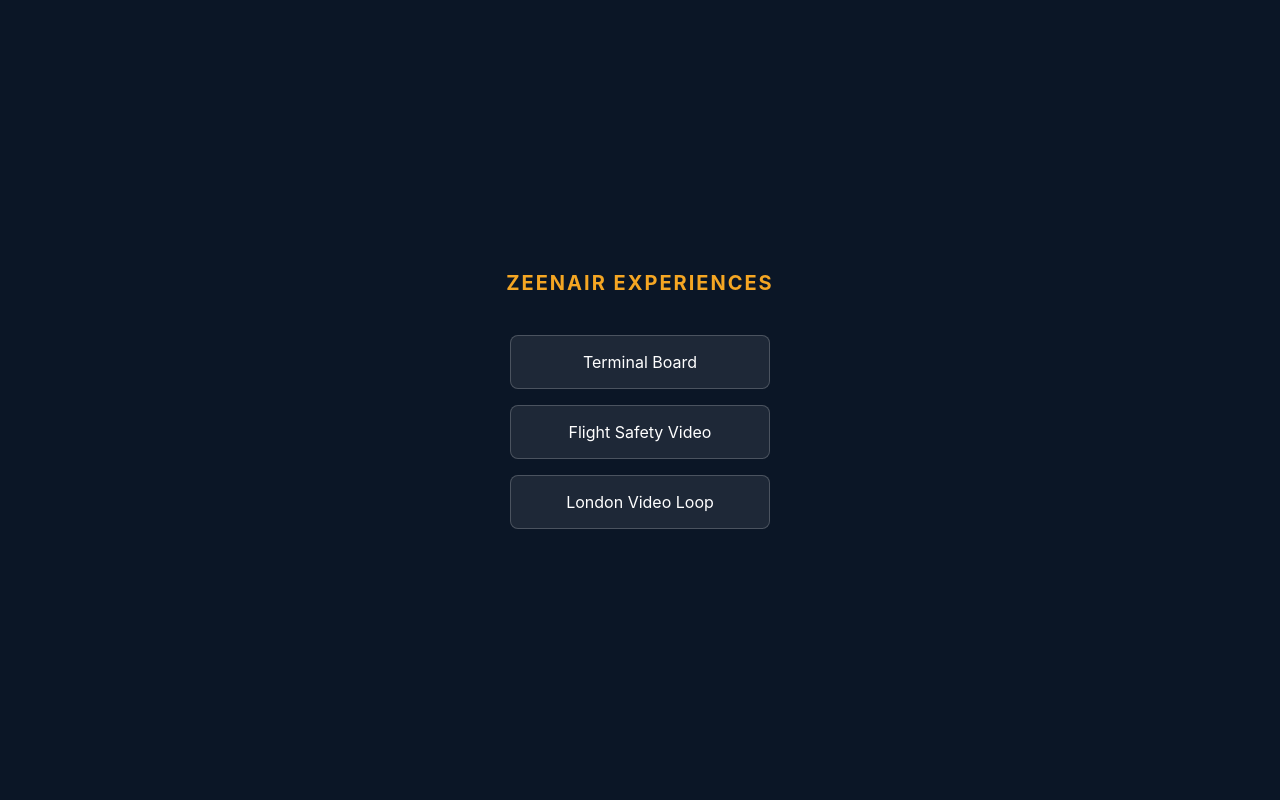
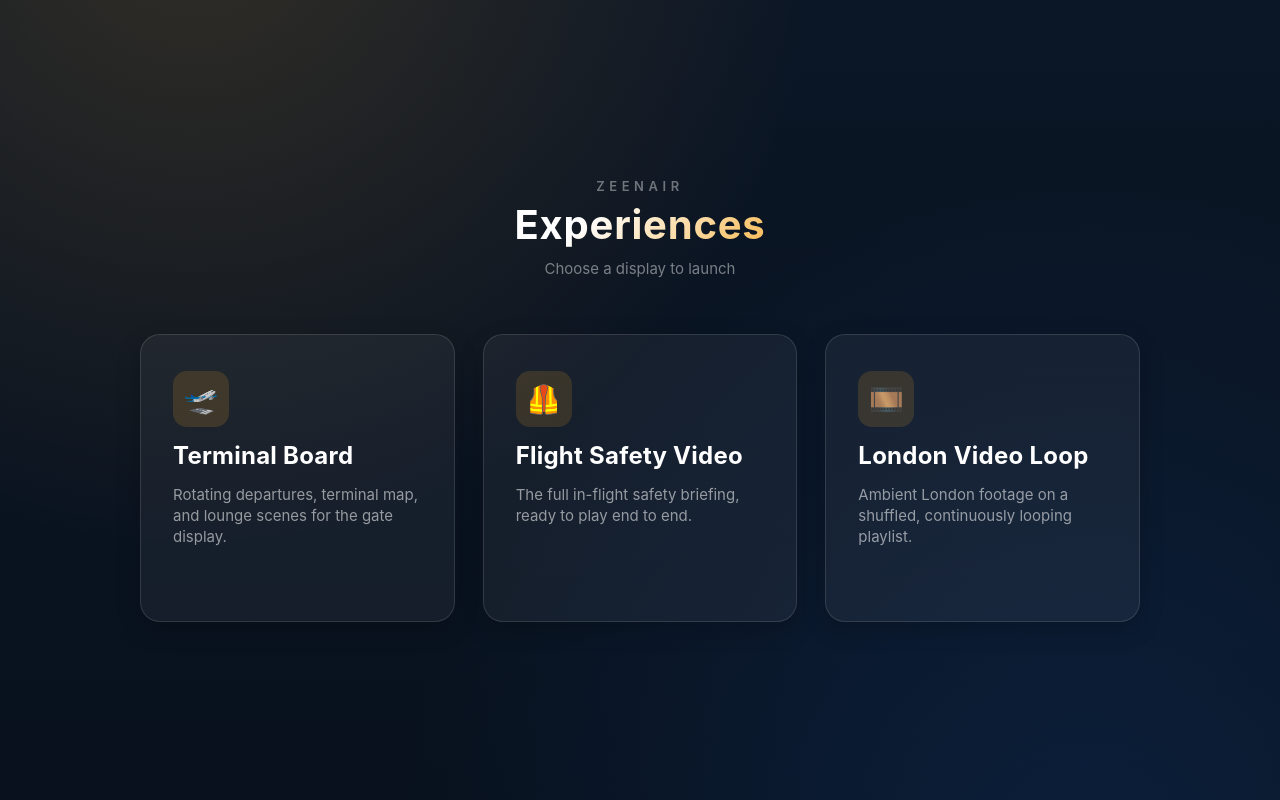
Before and after one commit to jordangregg1/zeenair-safety-video, a plain HTML site: page index.html in a window 1280 px wide. Drawn offline with Linux system fonts and the light colour scheme.

Commit message:
Redesign experiences page with larger cards and richer visuals
Replace plain stacked buttons with a grid of larger icon cards, descriptions, and hover effects.

```diff
--- a/index.html
+++ b/index.html
@@ -5,11 +5,11 @@
   <meta name="viewport" content="width=device-width, initial-scale=1.0">
   <title>Zeenair Experiences</title>
   <style>
+    * { box-sizing: border-box; }
     html, body {
       margin: 0;
       padding: 0;
-      height: 100%;
-      background: #0b1626;
+      min-height: 100%;
       color: #fff;
       font-family: -apple-system, BlinkMacSystemFont, "Segoe UI", Helvetica, Arial, sans-serif;
     }
@@ -18,46 +18,148 @@
       flex-direction: column;
       align-items: center;
       justify-content: center;
-      height: 100vh;
-      gap: 24px;
+      min-height: 100vh;
+      padding: 64px 24px;
+      background:
+        radial-gradient(circle at 15% -10%, rgba(245, 166, 35, 0.16), transparent 45%),
+        radial-gradient(circle at 85% 110%, rgba(35, 120, 245, 0.14), transparent 50%),
+        linear-gradient(180deg, #0b1626 0%, #08111d 100%);
+      overflow-x: hidden;
+    }
+    .brand {
+      display: flex;
+      flex-direction: column;
+      align-items: center;
+      gap: 6px;
+      margin-bottom: 56px;
+    }
+    .brand .mark {
+      font-size: 13px;
+      letter-spacing: 0.35em;
+      text-transform: uppercase;
+      color: rgba(255, 255, 255, 0.4);
+      font-weight: 600;
     }
     h1 {
-      margin: 0 0 16px;
-      font-size: 20px;
-      letter-spacing: 0.1em;
-      text-transform: uppercase;
-      color: #f5a623;
+      margin: 0;
+      font-size: 40px;
+      letter-spacing: 0.02em;
+      font-weight: 700;
+      background: linear-gradient(135deg, #fff 30%, #f5a623 120%);
+      -webkit-background-clip: text;
+      background-clip: text;
+      color: transparent;
+    }
+    .subtitle {
+      margin: 4px 0 0;
+      font-size: 15px;
+      color: rgba(255, 255, 255, 0.45);
     }
     .links {
+      display: grid;
+      grid-template-columns: repeat(auto-fit, minmax(280px, 1fr));
+      gap: 28px;
+      width: 100%;
+      max-width: 1000px;
+    }
+    a.card {
+      position: relative;
       display: flex;
       flex-direction: column;
-      gap: 16px;
-      width: 260px;
-    }
-    a.button {
-      display: block;
-      padding: 16px 20px;
-      background: rgba(255, 255, 255, 0.08);
-      border: 1px solid rgba(255, 255, 255, 0.2);
-      border-radius: 8px;
+      align-items: flex-start;
+      gap: 14px;
+      padding: 36px 32px;
+      min-height: 200px;
+      background: rgba(255, 255, 255, 0.05);
+      border: 1px solid rgba(255, 255, 255, 0.12);
+      border-radius: 20px;
       color: #fff;
       text-decoration: none;
-      text-align: center;
-      font-size: 16px;
-      transition: background 0.2s ease, border-color 0.2s ease;
+      overflow: hidden;
+      transition: transform 0.25s ease, background 0.25s ease, border-color 0.25s ease, box-shadow 0.25s ease;
+      box-shadow: 0 8px 24px rgba(0, 0, 0, 0.2);
     }
-    a.button:hover {
-      background: rgba(255, 255, 255, 0.18);
-      border-color: rgba(255, 255, 255, 0.4);
+    a.card::before {
+      content: "";
+      position: absolute;
+      inset: 0;
+      background: linear-gradient(135deg, rgba(245, 166, 35, 0.16), transparent 60%);
+      opacity: 0;
+      transition: opacity 0.25s ease;
+    }
+    a.card:hover {
+      transform: translateY(-6px);
+      background: rgba(255, 255, 255, 0.09);
+      border-color: rgba(245, 166, 35, 0.5);
+      box-shadow: 0 16px 40px rgba(0, 0, 0, 0.35), 0 0 0 1px rgba(245, 166, 35, 0.15);
+    }
+    a.card:hover::before { opacity: 1; }
+    a.card:active { transform: translateY(-2px); }
+    .icon {
+      display: flex;
+      align-items: center;
+      justify-content: center;
+      width: 56px;
+      height: 56px;
+      border-radius: 14px;
+      background: rgba(245, 166, 35, 0.15);
+      font-size: 28px;
+      flex-shrink: 0;
+    }
+    .card-title {
+      font-size: 24px;
+      font-weight: 700;
+      letter-spacing: 0.01em;
+    }
+    .card-desc {
+      font-size: 15px;
+      line-height: 1.4;
+      color: rgba(255, 255, 255, 0.55);
+    }
+    .card-arrow {
+      margin-top: auto;
+      align-self: flex-end;
+      font-size: 20px;
+      color: #f5a623;
+      opacity: 0;
+      transform: translateX(-6px);
+      transition: opacity 0.25s ease, transform 0.25s ease;
+    }
+    a.card:hover .card-arrow {
+      opacity: 1;
+      transform: translateX(0);
+    }
+    @media (max-width: 640px) {
+      h1 { font-size: 30px; }
+      a.card { min-height: 160px; padding: 28px 24px; }
     }
   </style>
 </head>
 <body>
-  <h1>Zeenair Experiences</h1>
+  <div class="brand">
+    <span class="mark">Zeenair</span>
+    <h1>Experiences</h1>
+    <p class="subtitle">Choose a display to launch</p>
+  </div>
   <div class="links">
-    <a class="button" href="terminal-board.html">Terminal Board</a>
-    <a class="button" href="flight-safety-video.html">Flight Safety Video</a>
-    <a class="button" href="london-loop.html">London Video Loop</a>
+    <a class="card" href="terminal-board.html">
+      <div class="icon">🛫</div>
+      <div class="card-title">Terminal Board</div>
+      <div class="card-desc">Rotating departures, terminal map, and lounge scenes for the gate display.</div>
+      <div class="card-arrow">&rarr;</div>
+    </a>
+    <a class="card" href="flight-safety-video.html">
+      <div class="icon">🦺</div>
+      <div class="card-title">Flight Safety Video</div>
+      <div class="card-desc">The full in-flight safety briefing, ready to play end to end.</div>
+      <div class="card-arrow">&rarr;</div>
+    </a>
+    <a class="card" href="london-loop.html">
+      <div class="icon">🎞️</div>
+      <div class="card-title">London Video Loop</div>
+      <div class="card-desc">Ambient London footage on a shuffled, continuously looping playlist.</div>
+      <div class="card-arrow">&rarr;</div>
+    </a>
   </div>
 </body>
 </html>
```
